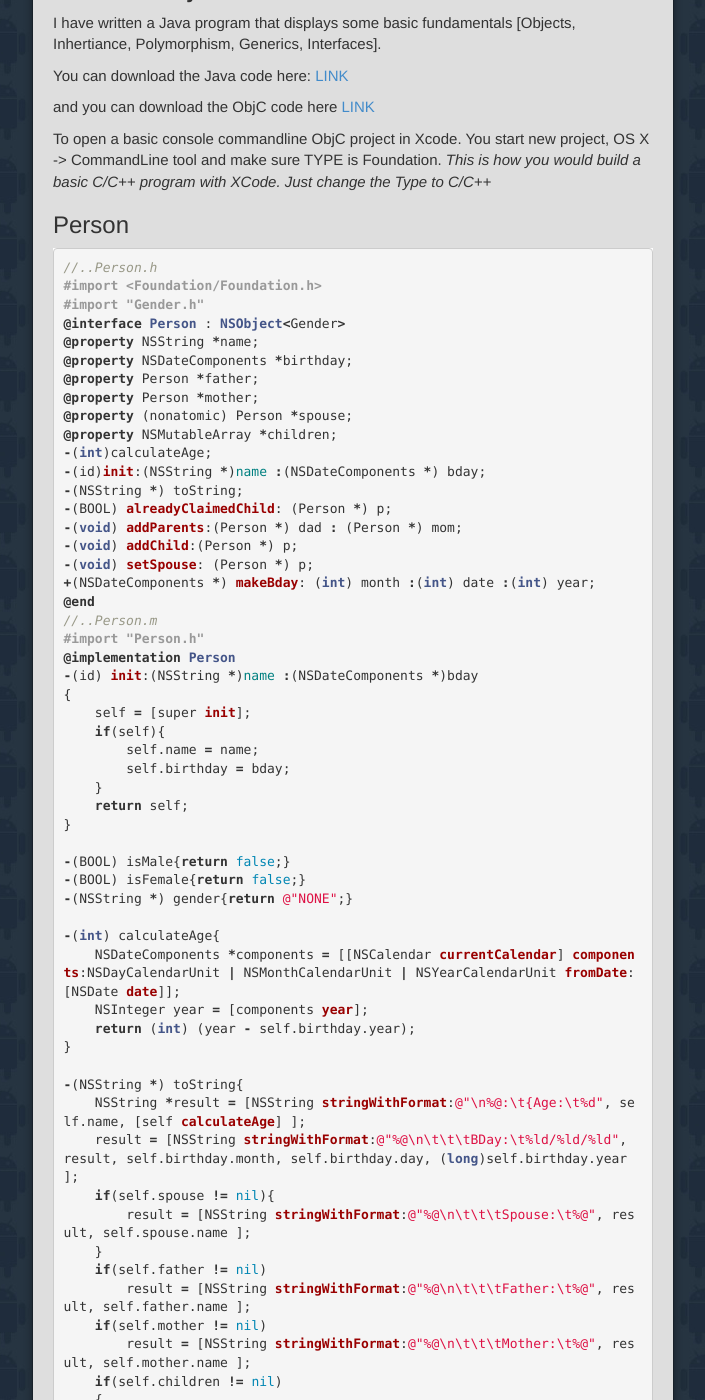
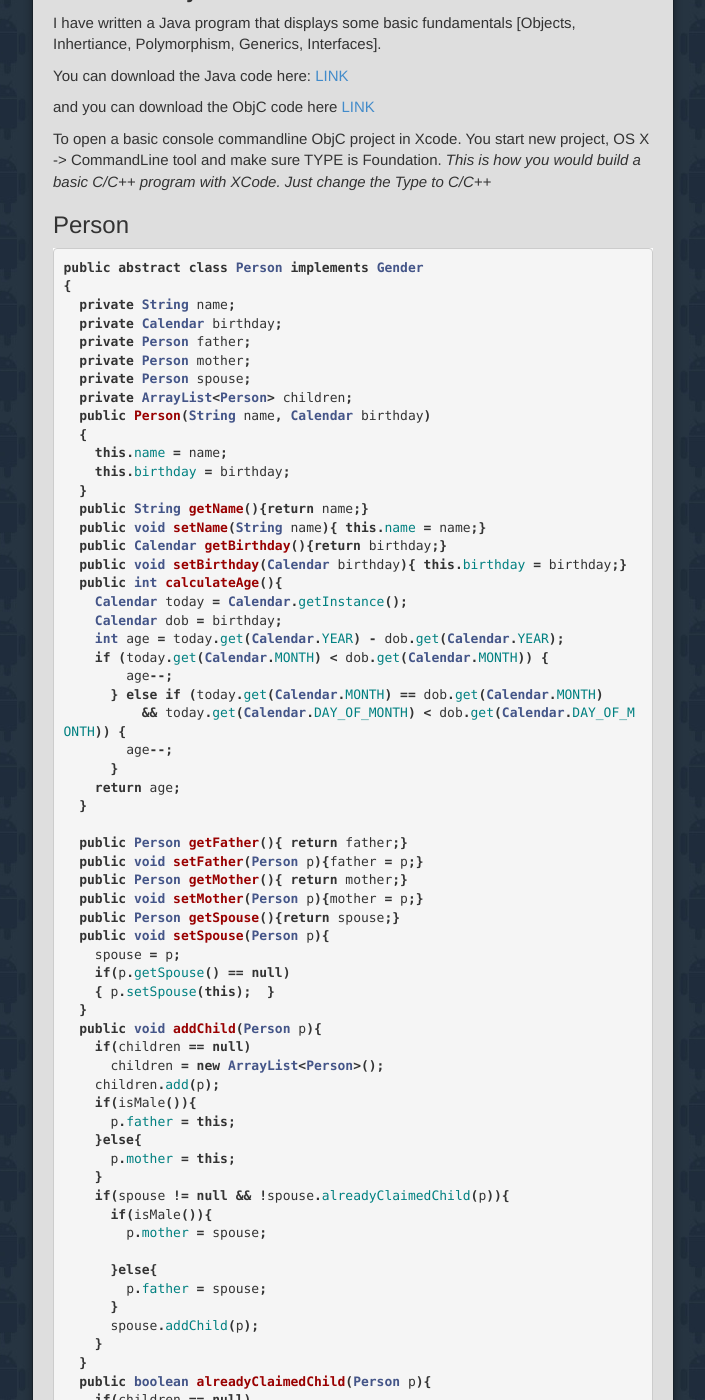
Before and after one commit to SBUMAD/SBUMAD.github.io, a Jekyll site: the page built from _posts/1900-01-01-JavaToObjc.markdown, in a window 1280 px wide and 1400 px high, scrolled down 2252 px. Shown: the whole window, without its empty margins (287-992 px from the left). Built offline with Jekyll 4.4.1, drawn with Linux system fonts in a browser that asks for light colours; nearby versions of some CDN libraries; Markdown is read by kramdown in place of the engine named in the settings; some of the changed text lies outside the part shown.

Commit message:
Java to ObjC

```diff
--- a/_posts/1900-01-01-JavaToObjc.markdown
+++ b/_posts/1900-01-01-JavaToObjc.markdown
@@ -125,6 +125,110 @@ To open a basic console commandline ObjC project in Xcode. You start new project
 <h3> Person </h3>
 {% highlight java %}
 
+public abstract class Person implements Gender
+{
+  private String name;
+  private Calendar birthday;
+  private Person father;
+  private Person mother;
+  private Person spouse;
+  private ArrayList<Person> children;
+  public Person(String name, Calendar birthday)
+  {
+    this.name = name;
+    this.birthday = birthday;
+  }
+  public String getName(){return name;}
+  public void setName(String name){ this.name = name;}
+  public Calendar getBirthday(){return birthday;}
+  public void setBirthday(Calendar birthday){ this.birthday = birthday;}
+  public int calculateAge(){
+    Calendar today = Calendar.getInstance();
+    Calendar dob = birthday;
+    int age = today.get(Calendar.YEAR) - dob.get(Calendar.YEAR);
+    if (today.get(Calendar.MONTH) < dob.get(Calendar.MONTH)) {
+        age--;
+      } else if (today.get(Calendar.MONTH) == dob.get(Calendar.MONTH)
+          && today.get(Calendar.DAY_OF_MONTH) < dob.get(Calendar.DAY_OF_MONTH)) {
+        age--;
+      }
+    return age;
+  }
+
+  public Person getFather(){ return father;}
+  public void setFather(Person p){father = p;}
+  public Person getMother(){ return mother;}
+  public void setMother(Person p){mother = p;}
+  public Person getSpouse(){return spouse;}
+  public void setSpouse(Person p){
+    spouse = p;
+    if(p.getSpouse() == null)
+    { p.setSpouse(this);  }
+  }
+  public void addChild(Person p){
+    if(children == null)
+      children = new ArrayList<Person>();
+    children.add(p);
+    if(isMale()){
+      p.father = this;
+    }else{
+      p.mother = this;
+    }
+    if(spouse != null && !spouse.alreadyClaimedChild(p)){
+      if(isMale()){
+        p.mother = spouse;
+
+      }else{
+        p.father = spouse;
+      }
+      spouse.addChild(p);
+    }
+  }
+  public boolean alreadyClaimedChild(Person p){
+    if(children == null)
+      return false;
+    //normally i would setup some sort of search tree but since people rarely have more than 3 kids this shouldn't be an issue
+    for(Person child : children)
+    {
+      if(child.name.equals(p.name))
+        return true;
+    }
+    return false;
+  }
+  public void addParents(Person dad, Person mom){
+    this.father = dad;
+    this.mother = mom;
+  }
+  public ArrayList<Person> getChildren(){return children;}
+  /**
+   *
+   * @param int index i
+   * @return Person p
+   * @throws IndexOutOfBoundsException
+   */
+  public Person getChild(int i) throws IndexOutOfBoundsException{
+    return children.get(i);
+  }
+
+  public String toString(){
+    String result =  name+":\t{Age:\t"+this.calculateAge();
+    result+= "\n\t\tBDAY:\t"+birthday.get(Calendar.MONTH)+"/"+birthday.get(Calendar.DATE)+"/"+birthday.get(Calendar.YEAR);
+    if(spouse != null)
+      result += "\n\t\tSpouse:\t"+spouse.name;
+    if(father != null)
+      result += "\n\t\tFather:\t"+father.name;
+    if(mother != null)
+      result += "\n\t\tMother:\t"+mother.name;
+    if(children != null){
+      result += "\n\t\tChildren: ";
+      for(int i=0;i<children.size();i++){
+        result += "\n\t\t\t"+children.get(i).name;
+      }
+    }
+    return result+"}\n";
+  }
+}
+
 {% endhighlight %}
 {% highlight objective-c %}
 //..Person.h
@@ -240,6 +344,13 @@ To open a basic console commandline ObjC project in Xcode. You start new project
 {% endhighlight %}
 <p> Gender </p>
 {% highlight java %}
+
+public interface Gender {
+  public String gender();
+  public boolean isMale();
+  public boolean isFemale();
+}
+
 {% endhighlight %}
 {% highlight objective-c %}
 @protocol Gender <NSObject>
@@ -251,6 +362,47 @@ To open a basic console commandline ObjC project in Xcode. You start new project
 {% endhighlight %}
 <p> Male/Female</p>
 {% highlight java %}
+import java.util.Calendar;
+
+
+public class Male extends Person implements Gender{
+
+  public Male(String name, Calendar birthday) { super(name, birthday);}
+  @Override
+  public String gender() {  return "Male";}
+  @Override
+  public boolean isMale() { return true;}
+  @Override
+  public boolean isFemale() { return false;}
+
+}
+
+
+public class Female extends Person implements Gender{
+  private String maidenName;
+  public Female(String name, Calendar birthday) { super(name, birthday);}
+  @Override
+  public String gender() {  return "Female";}
+  @Override
+  public boolean isMale() { return false;}
+  @Override
+  public boolean isFemale() { return true;}
+  public String maidenName(){
+    return maidenName;
+  }
+  public void setMaidenName(String s){ maidenName = s;}
+
+  @Override
+  public String toString()
+  {
+    String result = super.toString();
+    int x = result.indexOf("Spouse");
+    if(x > 0){
+      return result.substring(0,x) +"Maiden:\t"+ this.maidenName +"\n\t\t"+ result.substring(x);
+    }
+    return result;
+  }
+}
 
 {% endhighlight %}
 {% highlight objective-c %}
@@ -284,6 +436,36 @@ To open a basic console commandline ObjC project in Xcode. You start new project
 
 <h2> Now for the main functions </h2>
 {% highlight java%}
+import java.util.Calendar;
+
+/**
+ *
+ * @author max
+ * 02-10-2014
+ */
+public class Main {
+  public static void main(String[] args)
+  {
+    Male obama = new Male("Barack Obama", bday(8, 4, 1961));
+    Female michelle = new Female("Michelle Obama", bday(01, 17, 1964));
+    michelle.setSpouse(obama);
+    michelle.setMaidenName("Robinson");
+    Female malia = new Female("Malia Obama", bday(07, 04, 1998));
+    Female natasha = new Female("Natasha Obama", bday(06, 10, 2001));
+    obama.addChild(malia);
+    obama.addChild(natasha);
+    System.out.println(obama);
+    System.out.println(michelle);
+    System.out.println(malia);
+    System.out.println(natasha);
+  }
+  private static Calendar bday(int month, int day, int year){
+    Calendar temp = Calendar.getInstance();
+    temp.set(year, month, day);
+    return temp;
+  }
+}
+
 {% endhighlight %}
 {% highlight objective-c%}
 
```
